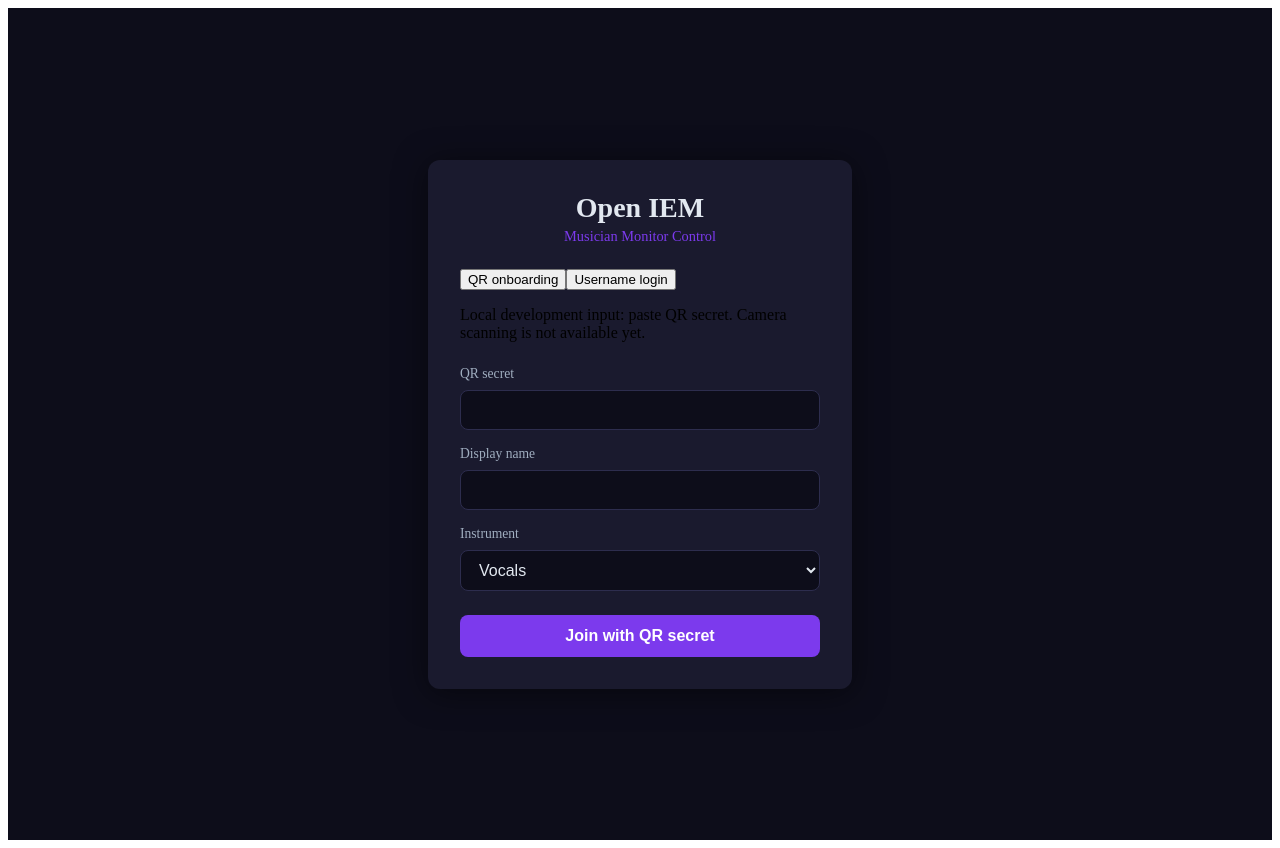
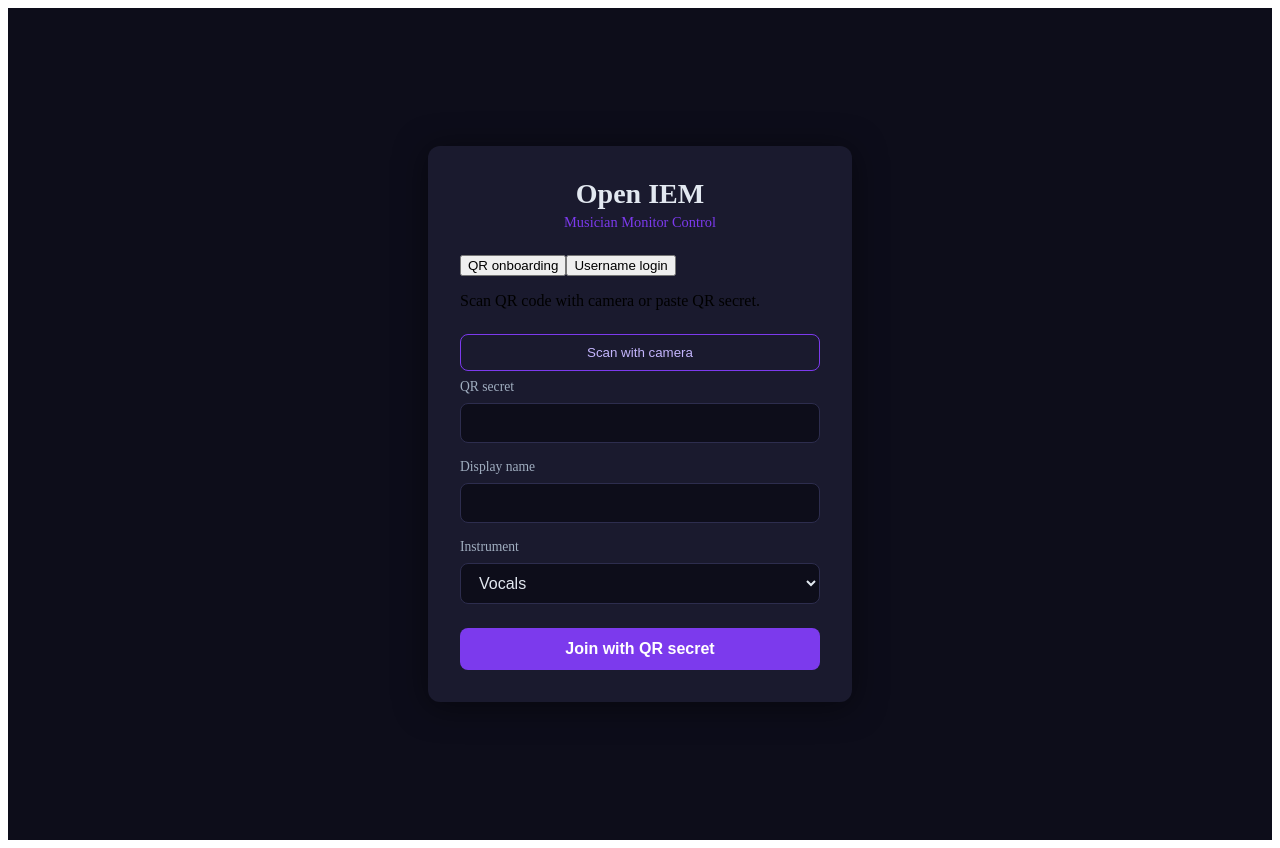
Before and after one commit to rickslamaral/open-iem-platform, a React (Vite) app in the folder web/musician/: page / in a window 1280 px wide. Both pictures are taken after a click on the button "QR onboarding". Built offline with nearby package versions, Linux system fonts and the light colour scheme; no server answers.

Commit message:
[verified] add QR camera scanning fallback

```diff
--- a/web/musician/src/components/Login.module.css
+++ b/web/musician/src/components/Login.module.css
@@ -90,3 +90,19 @@
   opacity: 0.6;
   cursor: not-allowed;
 }
+
+.secondaryButton {
+  background: transparent;
+  border: 1px solid #7c3aed;
+  border-radius: 8px;
+  color: #c4b5fd;
+  cursor: pointer;
+  padding: 10px;
+}
+
+.camera {
+  border-radius: 8px;
+  max-height: 220px;
+  object-fit: cover;
+  width: 100%;
+}
--- a/web/musician/src/components/Login.tsx
+++ b/web/musician/src/components/Login.tsx
@@ -1,20 +1,71 @@
-import { useState } from 'react';
+import { useEffect, useRef, useState } from 'react';
 import styles from './Login.module.css';
 
 const instruments = [['vocals', 'Vocals'], ['guitar', 'Guitar'], ['bass', 'Bass'], ['drums', 'Drums'], ['keys', 'Keys'], ['acoustic-guitar', 'Acoustic guitar'], ['brass', 'Brass'], ['strings', 'Strings']] as const;
 interface Props { onLogin: (username: string, password: string) => Promise<void>; onQrExchange: (qrSecret: string, displayName: string, instrumentId: string) => Promise<void>; error: string | null; }
 
+interface BarcodeDetectorLike { detect(source: ImageBitmapSource): Promise<Array<{ rawValue?: string }>>; }
+declare global { interface Window { BarcodeDetector?: new (options?: { formats?: string[] }) => BarcodeDetectorLike; } }
+
 export function Login({ onLogin, onQrExchange, error }: Props) {
   const [username, setUsername] = useState(''); const [password, setPassword] = useState('');
   const [qrSecret, setQrSecret] = useState(''); const [displayName, setDisplayName] = useState(''); const [instrumentId, setInstrumentId] = useState('vocals');
   const [loading, setLoading] = useState(false); const [qrMode, setQrMode] = useState(false);
+  const [cameraOpen, setCameraOpen] = useState(false); const [cameraError, setCameraError] = useState<string | null>(null);
+  const videoRef = useRef<HTMLVideoElement>(null); const streamRef = useRef<MediaStream | null>(null);
+  const scanGenerationRef = useRef(0);
+  useEffect(() => {
+    if (!qrMode) {
+      scanGenerationRef.current += 1;
+      streamRef.current?.getTracks().forEach((track) => track.stop());
+      streamRef.current = null;
+      setCameraOpen(false);
+    }
+  }, [qrMode]);
+  useEffect(() => {
+    if (!cameraOpen || !streamRef.current || !videoRef.current) return;
+    videoRef.current.srcObject = streamRef.current;
+    void videoRef.current.play().catch(() => undefined);
+  }, [cameraOpen]);
+  useEffect(() => () => { scanGenerationRef.current += 1; streamRef.current?.getTracks().forEach((track) => track.stop()); streamRef.current = null; }, []);
+  const stopCamera = () => { scanGenerationRef.current += 1; streamRef.current?.getTracks().forEach((track) => track.stop()); streamRef.current = null; setCameraOpen(false); };
+  const scanCamera = async () => {
+    const generation = scanGenerationRef.current + 1; scanGenerationRef.current = generation;
+    setCameraError(null);
+    streamRef.current?.getTracks().forEach((track) => track.stop()); streamRef.current = null;
+    if (!window.BarcodeDetector) { setCameraError('Camera QR scanning is not supported by this browser. Paste QR secret instead.'); return; }
+    if (!navigator.mediaDevices?.getUserMedia) { setCameraError('Camera access is unavailable. Paste QR secret instead.'); return; }
+    try {
+      const stream = await navigator.mediaDevices.getUserMedia({ video: { facingMode: { ideal: 'environment' } }, audio: false });
+      if (scanGenerationRef.current !== generation) { stream.getTracks().forEach((track) => track.stop()); return; }
+      streamRef.current = stream; setCameraOpen(true);
+      await new Promise((resolve) => window.requestAnimationFrame(resolve));
+      if (scanGenerationRef.current !== generation || streamRef.current !== stream || !videoRef.current) { stream.getTracks().forEach((track) => track.stop()); return; }
+      const detector = new window.BarcodeDetector({ formats: ['qr_code'] });
+      for (let attempt = 0; attempt < 120 && streamRef.current && scanGenerationRef.current === generation; attempt += 1) {
+        if (videoRef.current?.readyState === HTMLMediaElement.HAVE_ENOUGH_DATA) {
+          const codes = await detector.detect(videoRef.current);
+          if (scanGenerationRef.current !== generation || streamRef.current !== stream) return;
+          const value = codes[0]?.rawValue?.trim();
+          if (value) { setQrSecret(value); stopCamera(); return; }
+        }
+        await new Promise((resolve) => window.setTimeout(resolve, 100));
+      }
+      if (streamRef.current && scanGenerationRef.current === generation) { stopCamera(); setCameraError('No QR code detected. Paste QR secret or try again.'); }
+    } catch {
+      if (scanGenerationRef.current === generation) { stopCamera(); setCameraError('Camera scanner failed. Paste QR secret or try again.'); }
+    }
+  };
   const handleQrSubmit = async (e: React.FormEvent) => { e.preventDefault(); setLoading(true); try { await onQrExchange(qrSecret.trim(), displayName, instrumentId); } finally { setLoading(false); } };
   const handlePasswordSubmit = async (e: React.FormEvent) => { e.preventDefault(); setLoading(true); try { await onLogin(username, password); } finally { setLoading(false); } };
   return <div className={styles.container}><div className={styles.card}>
     <h1 className={styles.title}>Open IEM</h1><p className={styles.subtitle}>Musician Monitor Control</p>
     <div role="tablist" aria-label="Sign-in methods"><button type="button" onClick={() => setQrMode(true)} aria-selected={qrMode}>QR onboarding</button><button type="button" onClick={() => setQrMode(false)} aria-selected={!qrMode}>Username login</button></div>
     {qrMode ? <form onSubmit={handleQrSubmit} className={styles.form}>
-      <p>Local development input: paste QR secret. Camera scanning is not available yet.</p>
+      <p>Scan QR code with camera or paste QR secret.</p>
+      {cameraOpen && <><video ref={videoRef} className={styles.camera} muted playsInline aria-label="QR camera preview" /><button type="button" className={styles.secondaryButton} onClick={stopCamera}>Stop camera</button></>}
+      {!cameraOpen && <button type="button" className={styles.secondaryButton} onClick={() => void scanCamera()} disabled={loading}>Scan with camera</button>}
+      {cameraError && <p role="status" className={styles.error}>{cameraError}</p>}
       <label htmlFor="qr-secret" className={styles.label}>QR secret</label><input id="qr-secret" type="text" value={qrSecret} onChange={(e) => setQrSecret(e.target.value)} className={styles.input} required disabled={loading} autoComplete="off" />
       <label htmlFor="display-name" className={styles.label}>Display name</label><input id="display-name" type="text" value={displayName} onChange={(e) => setDisplayName(e.target.value)} className={styles.input} required disabled={loading} />
       <label htmlFor="instrument-id" className={styles.label}>Instrument</label><select id="instrument-id" value={instrumentId} onChange={(e) => setInstrumentId(e.target.value)} className={styles.input} disabled={loading}>{instruments.map(([id, label]) => <option key={id} value={id}>{label}</option>)}</select>
```
Also changed, not shown: 5 other files (tests, documents, lock files or other folders).
